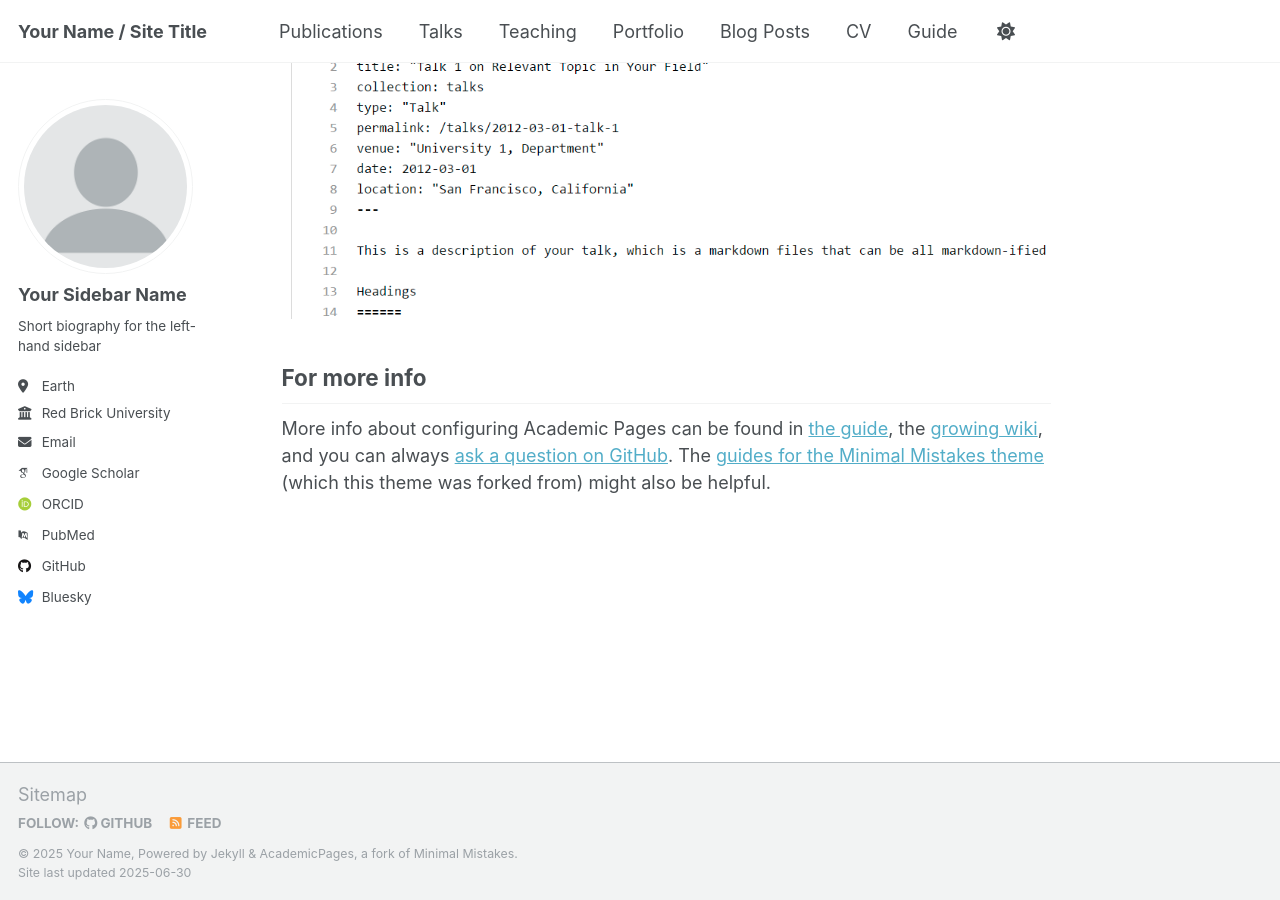
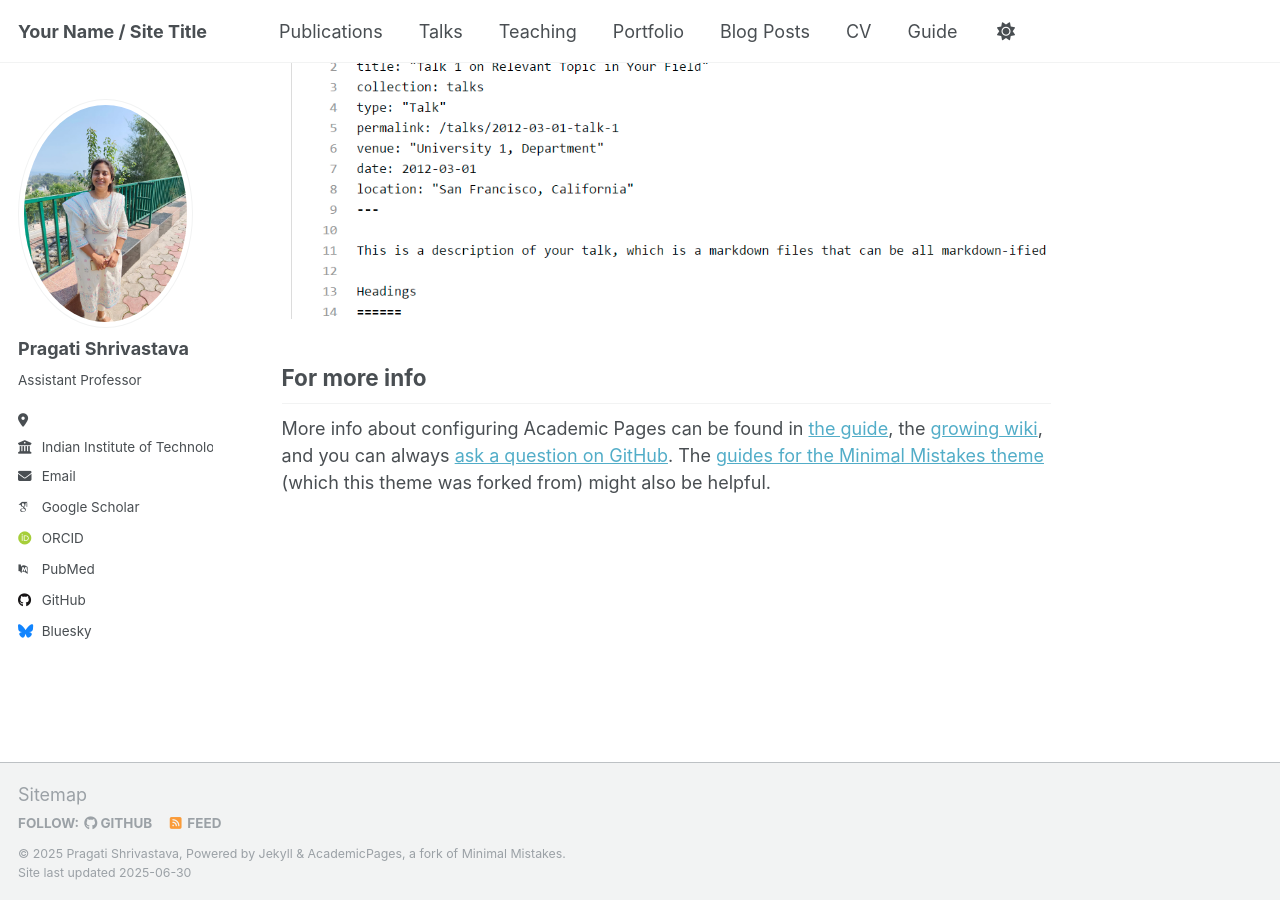
Before and after one commit to PragatiShrivastava/PragatiShrivastava.github.io, a Jekyll site: the page built from _pages/about.md, in a window 1280 px wide and 900 px high, scrolled down 2880 px. Built offline with Jekyll 4.4.1, drawn with Linux system fonts in a browser that asks for light colours; some web fonts are replaced; a script that is not in the unit is left out.

Commit message:
Update _config.yml

```diff
--- a/_config.yml
+++ b/_config.yml
@@ -11,7 +11,7 @@ locale                   : "en-US"
 site_theme               : "default"
 title                    : "Your Name / Site Title"
 title_separator          : "-"
-name                     : &name "Your Name"
+name                     : &name "Pragati Shrivastava"
 description              : &description "personal description"
 url                      : https://academicpages.github.io # the base hostname & protocol for your site e.g. "https://[your GitHub username].github.io" or if you already have some other page hosted on Github then use "https://[your GitHub username].github.io/[Your Repo Name]"
 baseurl                  : "" # the subpath of your site, e.g. "/blog"
@@ -22,23 +22,23 @@ repository               : "academicpages/academicpages.github.io"
 #               Additional customization can be done by editing /_includes/author-profile.html
 author:
   # Biographic information
-  avatar           : "profile.png"
-  name             : "Your Sidebar Name"
+  avatar           : "pragati-image.jpg"
+  name             : "Pragati Shrivastava"
   pronouns         : # example: "she/her"
-  bio              : "Short biography for the left-hand sidebar"
-  location         : "Earth"
-  employer         : "Red Brick University"
+  bio              : "Assistant Professor"
+  location         : ""
+  employer         : "Indian Institute of Technology Bhubneswar"
   uri              : # URL
-  email            : "none@example.org"
+  email            : "pragati@iitbbs.ac.in"
 
   # Academic websites
   academia         : # URL
   arxiv            : # URL - Update with the correct link to your profile
-  googlescholar    : "https://scholar.google.com/citations?user=PS_CX0AAAAAJ"
+  googlescholar    : "https://scholar.google.com/citations?hl=en&user=5u6yuZkAAAAJ&view_op=list_works&gmla=AH8HC4y5t-P5thhSEP8scgZVqdLfeN8-y7Hj3SiO44J3PLzbuBrm6A6xOqbh-REGA0QJT9xrLcNf4iOnQFgX-1yK"
   impactstory      : # URL
-  orcid            : "http://orcid.org/yourorcidurl"
+  orcid            : "http://orcid.org/0000-0002-1948-9358"
   semantic         : # URL
-  pubmed           : "https://www.ncbi.nlm.nih.gov/pubmed/?term=john+snow"
+  pubmed           : "https://www.linkedin.com/in/pragatishrivatava/"
   researchgate     : # URL
   scopus           : # URL
 
@@ -132,20 +132,20 @@ yandex_site_verification :
 
 
 # Social Sharing
-twitter:
-  username               : &twitter
-facebook:
-  username               :
-  app_id                 :
-  publisher              :
-og_image                 :  # Social media default site image
-og_description           :  # Social media default site image description
+#twitter:
+ # username               : &twitter
+#facebook:
+ # username               :
+  #app_id                 :
+  #publisher              :
+#og_image                 :  # Social media default site image
+#og_description           :  # Social media default site image description
 # For specifying social profiles
 # - https://developers.google.com/structured-data/customize/social-profiles
-social:
-  type                   : # Person or Organization (defaults to Person)
-  name                   : # If the user or organization name differs from the site's name
-  links: # An array of links to social media profiles
+#social:
+ # type                   : # Person or Organization (defaults to Person)
+ # name                   : # If the user or organization name differs from the site's name
+  #links: # An array of links to social media profiles
 
 
 # Analytics
```
